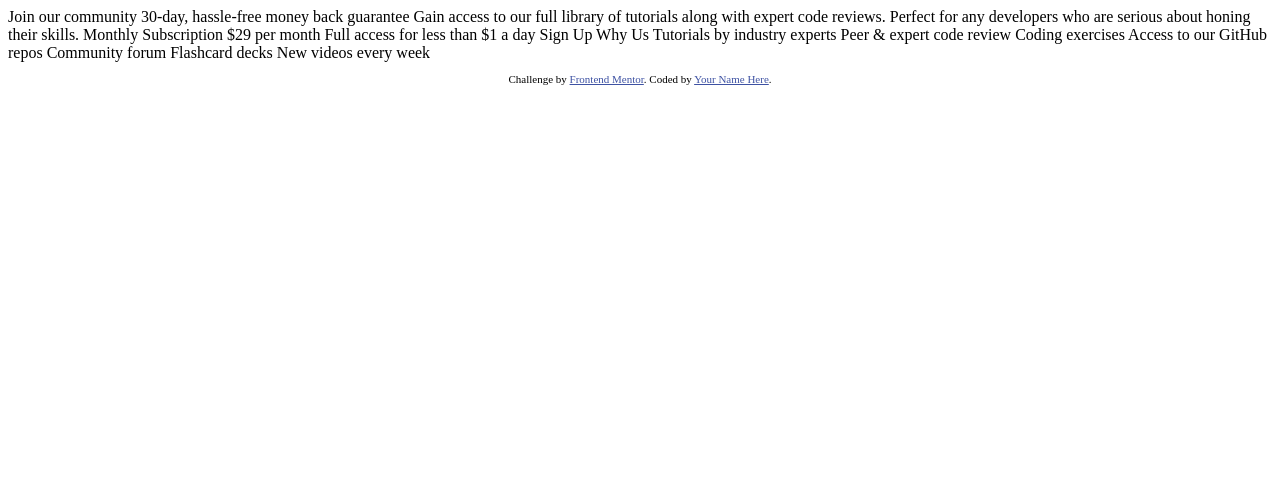
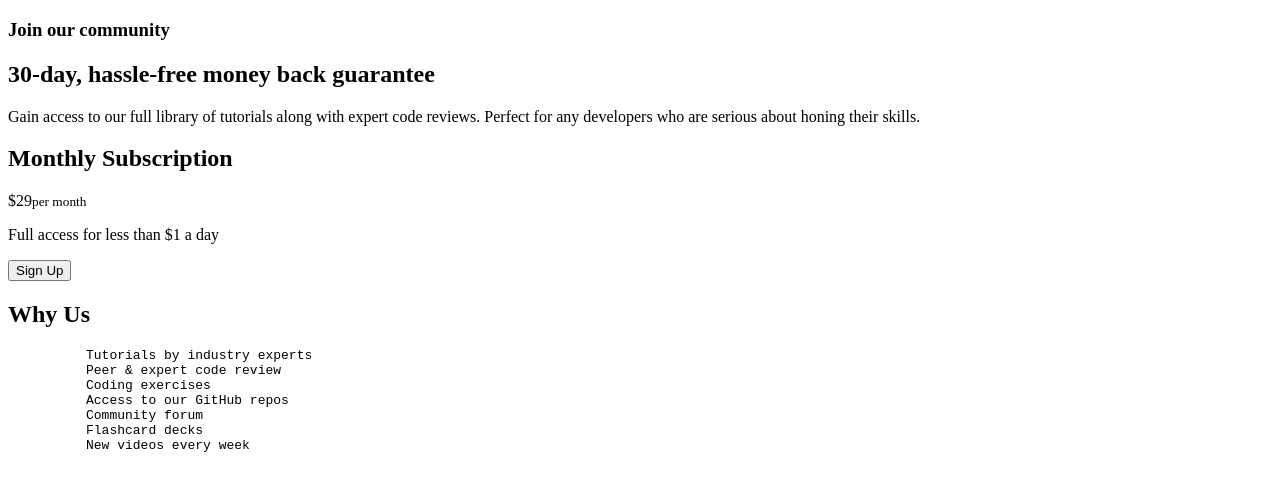
Before and after one commit to juanfletes/single-price-grid-component, a plain HTML site: page index.html in a window 1280 px wide. Drawn offline with Linux system fonts and the light colour scheme.

Commit message:
add html structure

```diff
--- a/index.html
+++ b/index.html
@@ -6,32 +6,32 @@
 
   <link rel="icon" type="image/png" sizes="32x32" href="./images/favicon-32x32.png">
 
-  <title>Frontend Mentor | Single Price Grid Component</title>
-
-  <!-- Feel free to remove these styles or customise in your own stylesheet 👍 -->
-  <style>
-    .attribution { font-size: 11px; text-align: center; }
-    .attribution a { color: hsl(228, 45%, 44%); }
-  </style>
+  <title>Single Price Grid Component</title>
 </head>
 <body>
-  Join our community
 
-  30-day, hassle-free money back guarantee
+  <main class="main">
+    <article class="wrapper">
 
+      <section class="join">
+        <h1>Join our community</h1>
+        <h2>30-day, hassle-free money back guarantee</h2>
+        <p>
           Gain access to our full library of tutorials along with expert code reviews.
           Perfect for any developers who are serious about honing their skills.
+        </p>
+      </section>
 
-  Monthly Subscription
+      <section class="subscription">
+        <h2>Monthly Subscription</h2>
+        <span class="subscription-amount">&dollar;29</span><small>per month</small>
+        <p>Full access for less than &dollar;1 a day</p>
+        <button>Sign Up</button>
+      </section>
 
-  &dollar;29 per month
-
-  Full access for less than &dollar;1 a day
-
-  Sign Up
-
-  Why Us
-
+      <section class="whyus">
+        <h2>Why Us</h2>
+        <pre>
           Tutorials by industry experts
           Peer &amp; expert code review
           Coding exercises
@@ -39,12 +39,10 @@
           Community forum
           Flashcard decks
           New videos every week
+        </pre>
+      </section>
+    </article>
+  </main>
 
-  <footer>
-    <p class="attribution">
-      Challenge by <a href="https://www.frontendmentor.io?ref=challenge" target="_blank">Frontend Mentor</a>.
-      Coded by <a href="#">Your Name Here</a>.
-    </p>
-  </footer>
 </body>
 </html>
```
Lines whose indentation alone changed are shown as unchanged.
